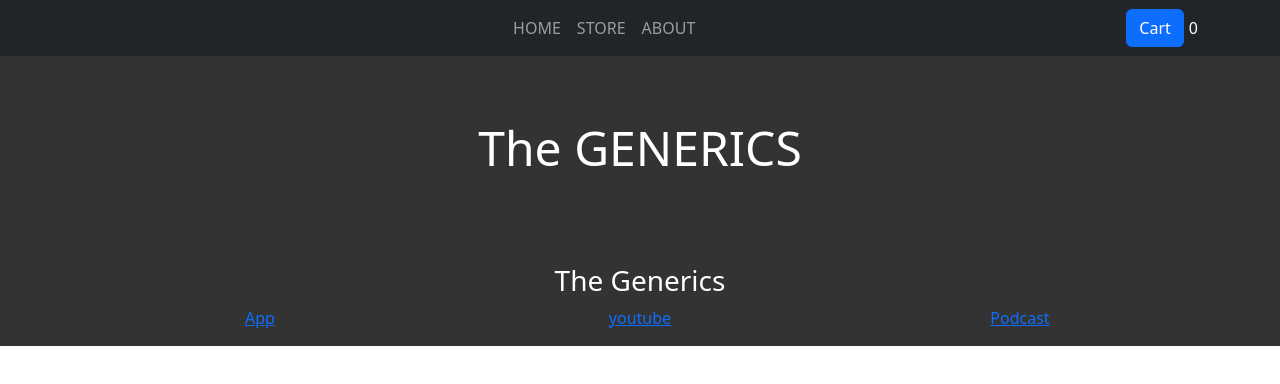
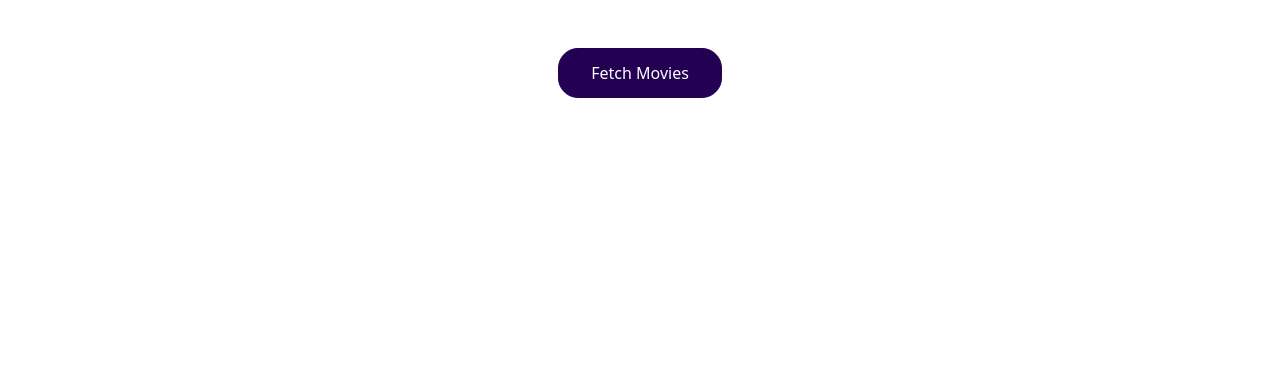
Before and after one commit to SigmaArun/Webtask, a React (Create React App) app: page / in a window 1280 px wide. Shown: the top 384 px of the page. Built offline with nearby package versions, Linux system fonts and the light colour scheme.

Commit message:
database connect project

```diff
--- /dev/null
+++ b/src/connectToDatabaseProject/App.css
@@ -0,0 +1,29 @@
+section {
+  margin: 1rem auto;
+  width: 90%;
+  max-width: 40rem;
+  text-align: center;
+  background-color: white;
+  padding: 2rem;
+  border-radius: 12px;
+}
+
+button {
+  font: inherit;
+  cursor: pointer;
+  background: #230052;
+  border: 1px solid #230052;
+  color: white;
+  padding: 0.75rem 2rem;
+  border-radius: 20px;
+}
+
+button:focus {
+  outline: none;
+}
+
+button:hover,
+button:active {
+  background-color: #460897;
+  border-color: #460897;
+}
--- /dev/null
+++ b/src/connectToDatabaseProject/App.js
@@ -0,0 +1,34 @@
+import React, { useState } from 'react';
+
+import MoviesList from './components/MoviesList';
+import './App.css';
+
+function App() {
+     const[movies,setMovies]=useState([]);
+
+    const fetchMoviesHandler=async ()=>{
+     const response=await  fetch('https://swapi.dev/api/films/');
+     const data=await response.json();
+     const transformMoviesData=data.results.map((movieData)=>{
+      return {
+        id:movieData.episode_id,
+        title:movieData.title,
+        openingText:movieData.opening_crawl,
+        releaseDate:movieData.release_date,
+      }
+     });
+     setMovies(transformMoviesData);
+     }
+  return (
+    <React.Fragment>
+      <section>
+        <button onClick={fetchMoviesHandler}>Fetch Movies</button>
+      </section>
+      <section>
+        <MoviesList movies={movies} />
+      </section>
+    </React.Fragment>
+  );
+}
+
+export default App;
--- /dev/null
+++ b/src/connectToDatabaseProject/components/Movie.js
@@ -0,0 +1,15 @@
+import React from 'react';
+
+import classes from './Movie.module.css';
+
+const Movie = (props) => {
+  return (
+    <li className={classes.movie}>
+      <h2>{props.title}</h2>
+      <h3>{props.releaseDate}</h3>
+      <p>{props.openingText}</p>
+    </li>
+  );
+};
+
+export default Movie;
--- /dev/null
+++ b/src/connectToDatabaseProject/components/Movie.module.css
@@ -0,0 +1,20 @@
+.movie {
+  margin: 1rem;
+  padding: 1rem;
+  background-color: #230052;
+  box-shadow: 0 2px 8px rgba(0, 0, 0, 0.26);
+  border-radius: 12px;
+  text-align: center;
+  color: white;
+}
+
+.movie h2 {
+  font-size: 2rem;
+  color: #f7e702;
+}
+
+.movie h3 {
+  color: #eccf77;
+  margin: 0;
+  font-size: 1rem;
+}
--- /dev/null
+++ b/src/connectToDatabaseProject/components/MoviesList.js
@@ -0,0 +1,21 @@
+import React from 'react';
+
+import Movie from './Movie';
+import classes from './MoviesList.module.css';
+
+const MovieList = (props) => {
+  return (
+    <ul className={classes['movies-list']}>
+      {props.movies.map((movie) => (
+        <Movie
+          key={movie.id}
+          title={movie.title}
+          releaseDate={movie.releaseDate}
+          openingText={movie.openingText}
+        />
+      ))}
+    </ul>
+  );
+};
+
+export default MovieList;
--- /dev/null
+++ b/src/connectToDatabaseProject/components/MoviesList.module.css
@@ -0,0 +1,5 @@
+.movies-list {
+  list-style: none;
+  margin: 0;
+  padding: 0;
+}
--- /dev/null
+++ b/src/connectToDatabaseProject/index.css
@@ -0,0 +1,12 @@
+* {
+  box-sizing: border-box;
+}
+
+html {
+  font-family: sans-serif;
+}
+
+body {
+  margin: 0;
+  background-color: #272727;
+}
--- a/src/index.css
+++ b/src/index.css
@@ -11,3 +11,16 @@ code {
   font-family: source-code-pro, Menlo, Monaco, Consolas, 'Courier New',
     monospace;
 }
+
+* {
+  box-sizing: border-box;
+}
+
+html {
+  font-family: sans-serif;
+}
+
+body {
+  margin: 0;
+  background-color: #272727;
+}
--- a/src/index.js
+++ b/src/index.js
@@ -9,7 +9,8 @@ import '../node_modules/react-bootstrap/dist/react-bootstrap';
 import '../node_modules/bootstrap/dist/css/bootstrap.css';
 
 import reportWebVitals from './reportWebVitals';
-import App from './ecommerceWebsite/App.js';
+//import App from './ecommerceWebsite/App.js';
+import App from './connectToDatabaseProject/App';
 
 const root = ReactDOM.createRoot(document.getElementById('root'));
 root.render(
```
Also changed, not shown: src/connectToDatabaseProject/index.js (added, +8 -0 lines).
